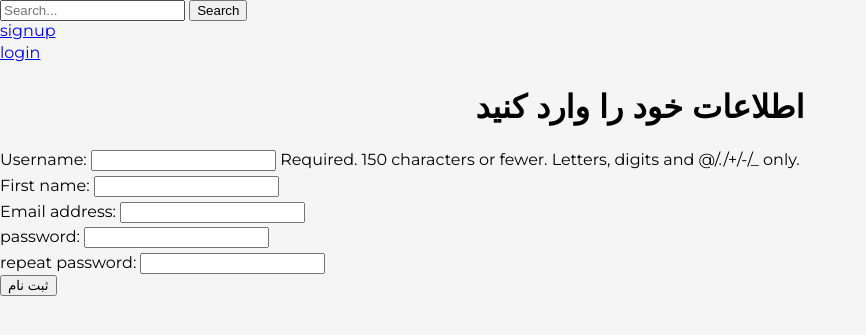
After one commit to Nimazrz/djvs, a Django app: page /register in a window 1280 px wide. The commit adds this page. Shown: the top 335 px of the page, without its empty margins (0-866 px from the left). Run offline with Django 5.2, Linux system fonts and the light colour scheme; parts of the project's set-up code (start-up, migrations or seed data) failed here and were passed over.

Commit message:
register

```diff
--- a/djproj/blog/froms.py
+++ b/djproj/blog/froms.py
@@ -1,8 +1,5 @@
 from django import forms
 from .models import *
-from django.contrib.auth.models import User
-from django.db import models
-from django.core.exceptions import ObjectDoesNotExist
 
 
 class TicketForm(forms.Form):
@@ -56,3 +53,18 @@ class SearchForm(forms.Form):
 # class LoginForm(forms.Form):
 #     username = forms.CharField(max_length=250, required=True)
 #     password = forms.CharField(max_length=250, required=True, widget=forms.PasswordInput)
+
+
+class UserRegisterForm(forms.ModelForm):
+    password=forms.CharField(max_length=20, widget=forms.PasswordInput, label='password')
+    password2=forms.CharField(max_length=20, widget=forms.PasswordInput, label='repeat password')
+
+    class Meta:
+        model=User
+        fields=['username', 'first_name', 'email']
+
+    def clean_password2(self):
+        cd = self.cleaned_data
+        if cd['password'] != cd['password2']:
+            raise forms.ValidationError('passwords doesnt match')
+        return cd['password2']
--- a/djproj/blog/templates/partials/header.html
+++ b/djproj/blog/templates/partials/header.html
@@ -1,7 +1,15 @@
+<!-- Search -->
 <form method="get" action="{% url 'blog:post_search' %}">
     <input type="text" name="query" required placeholder="Search..."/>
     <input type="submit" value="Search">
 </form>
+
+<!-- signup -->
+{% if not request.user.is_authenticated %}
+<a href="{% url 'blog:register' %}">signup</a>
+{% endif %}
+
+<!-- login/profile -->
 {% if request.user.is_authenticated %}
 <p><a href="{% url 'blog:profile' %}">{{ request.user.firstname |default:request.user.username }}</a></p>
 {% else %}
--- /dev/null
+++ b/djproj/blog/templates/registration/register.html
@@ -0,0 +1,10 @@
+{% extends 'parent/base.html'%}
+{% block title %}register{% endblock %}
+{% block content %}
+<h1>اطلاعات خود را وارد کنید</h1>
+<form method="post">
+    {% csrf_token %}
+    {{ form.as_p }}
+    <input type="submit" value="ثبت نام">
+</form>
+{% endblock %}
--- /dev/null
+++ b/djproj/blog/templates/registration/register_done.html
@@ -0,0 +1,6 @@
+{% extends 'parent/base.html'%}
+{% block title %}register done{% endblock %}
+{% block content %}
+<h1>ثبت نام شما با موفقیت انجام شد</h1>
+<a href="{% url 'blog:login' %}">ورود به وبسایت</a>
+{% endblock %}
--- a/djproj/blog/urls.py
+++ b/djproj/blog/urls.py
@@ -49,5 +49,7 @@ urlpatterns=[
     path('password-reset/<uidb64>/<token>', auth_views.PasswordResetConfirmView.as_view(success_url='/password-reset/complete'), name='password_reset_confirm'),
     path('password-reset/complete/', auth_views.PasswordResetCompleteView.as_view(), name='password_reset_complete'),
 
+    path('register', views.register, name='register'),
+
 
 ]+ static(settings.MEDIA_URL, document_root=settings.MEDIA_ROOT)
--- a/djproj/blog/views.py
+++ b/djproj/blog/views.py
@@ -205,3 +205,16 @@ def edit_post(request, post_id):
 #     else:
 #         form = LoginForm()
 #     return render(request, 'forms/login.html', {'form':form})
+
+
+def register(request):
+    if request.method == 'POST':
+        form = UserRegisterForm(request.POST)
+        if form.is_valid():
+            user = form.save(commit=False)
+            user.set_password(form.cleaned_data['password'])
+            user.save()
+            return render(request, 'registration/register_done.html', {'user':user})
+    else:
+        form=UserRegisterForm()
+    return render(request, 'registration/register.html', {'form':form})
```
